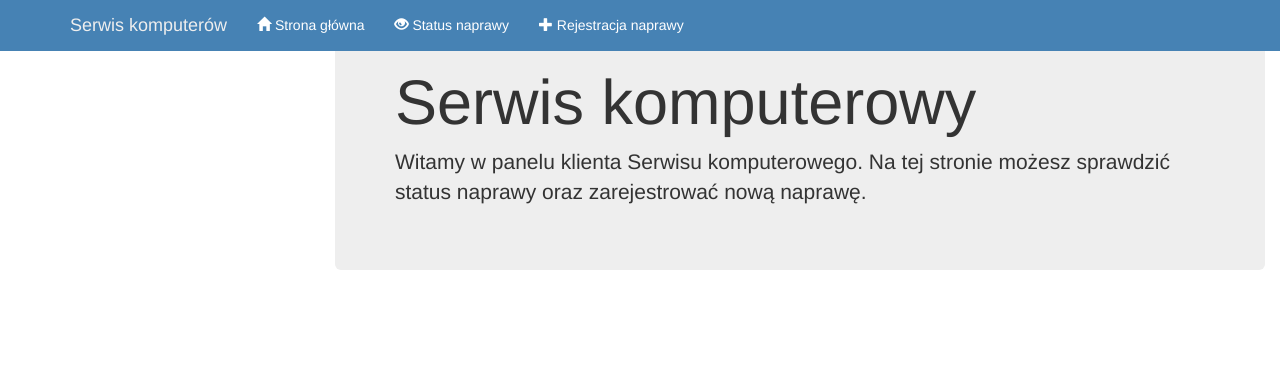
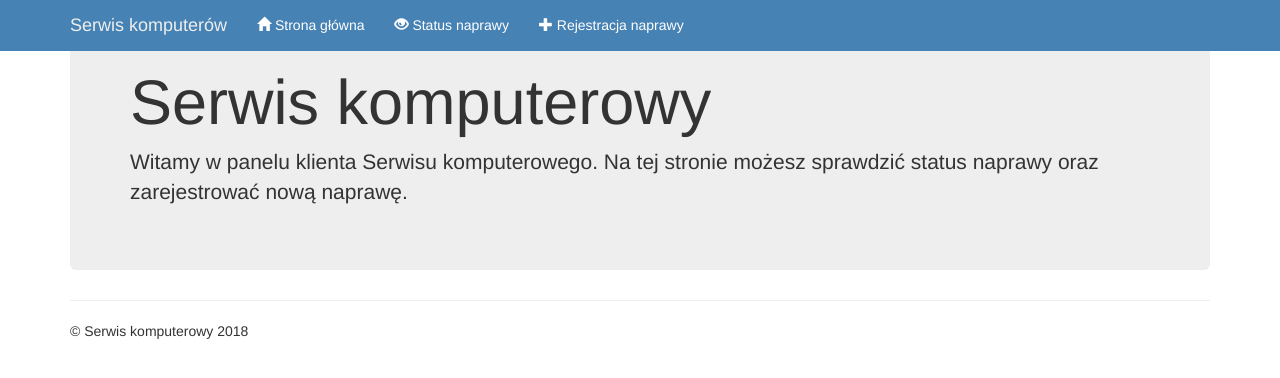
Before and after one commit to lukaszreplin/ServiceManagerWeb, an Angular app in the folder ServiceManagerWeb/ServiceManagerWeb/ClientApp/: page / in a window 1280 px wide. Shown: the top 378 px of the page. Built offline with nearby package versions, Linux system fonts and the light colour scheme.

Commit message:
Change main component html

```diff
--- a/ServiceManagerWeb/ServiceManagerWeb/ClientApp/src/app/app.component.html
+++ b/ServiceManagerWeb/ServiceManagerWeb/ClientApp/src/app/app.component.html
@@ -1,10 +1,9 @@
-<div class='container-fluid'>
-  <div class='row'>
-    <div class='col-sm-3'>
-      <app-nav-menu></app-nav-menu>
-    </div>
-    <div class='col-sm-9 body-content'>
-      <router-outlet></router-outlet>
-    </div>
-  </div>
+<app-nav-menu></app-nav-menu>
+<div class="container body-content">
+  <router-outlet></router-outlet>
+  <hr>
+
+  <footer>
+    <p>&copy; Serwis komputerowy 2018</p>
+  </footer>
 </div>
```
